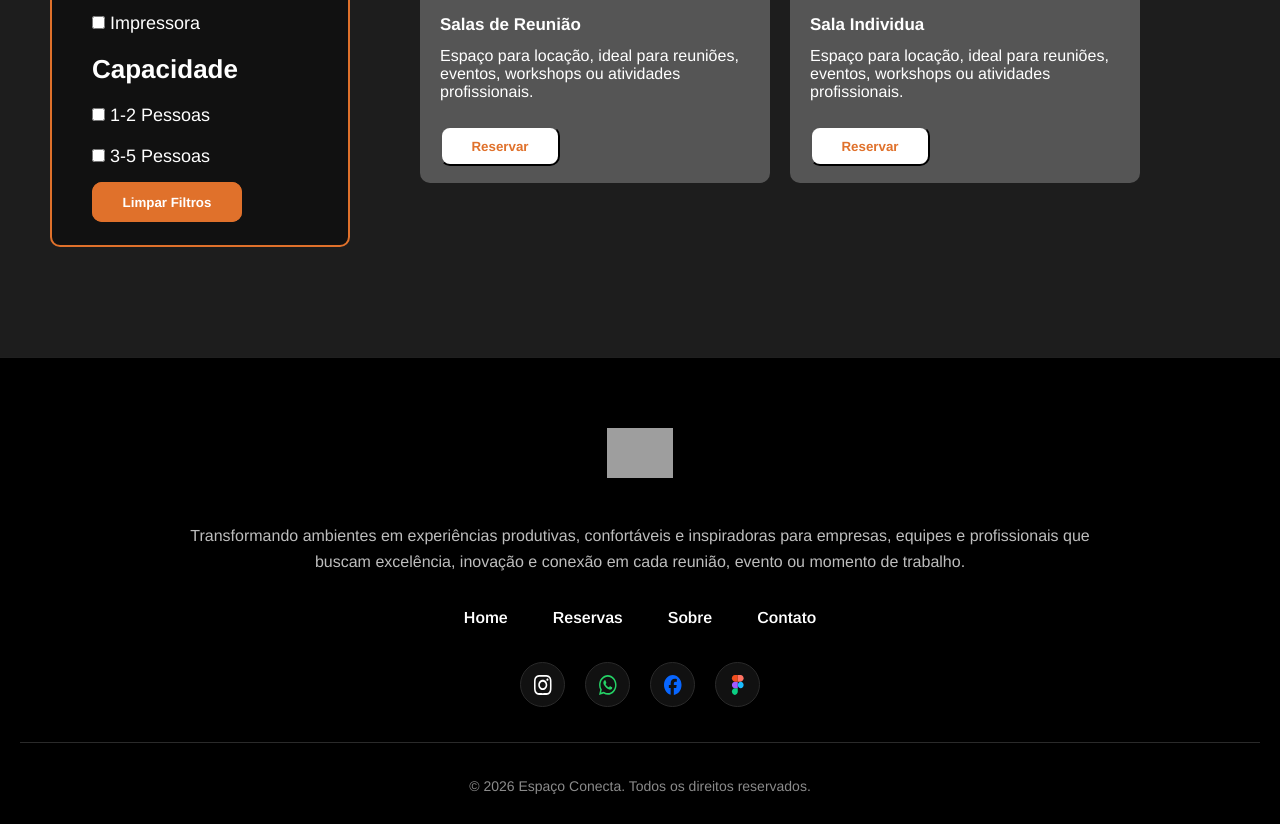
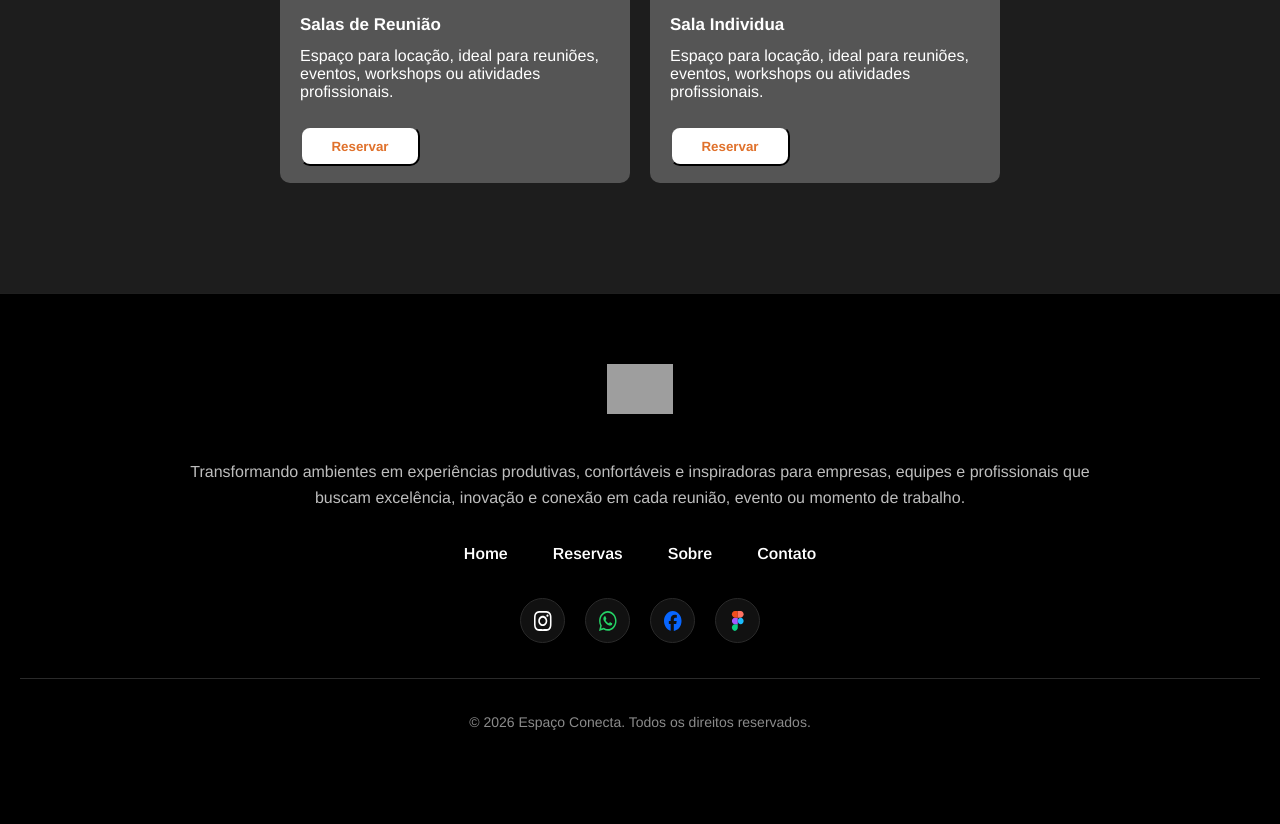
Before and after one commit to PI-SENAC2/Espaco-Conecta, a PHP site: page / in a window 1280 px wide. Shown: the part 2241-3065 px from the top of the page. After the commit the page ends 2971 px from the top, so only its background shows below. Run offline with PHP 8.4, Linux system fonts and the light colour scheme; grey boxes are pictures that could not be loaded.

Commit message:
delete: filtro sidebar index.php

```diff
--- a/frontend/index.php
+++ b/frontend/index.php
@@ -83,33 +83,6 @@
 
     <div class="conteiner-filtros">
 
-        <aside class="filtros">
-            <div class="conteiner-space">
-                <h2>Filtros</h2>
-                <h3>Espaços</h3>
-                <label><input type="checkbox" id="checxkbox" value="individual"> Individual</label>
-                <label><input type="checkbox" value="reuniao"> Sala de Reunião</label>
-                <label><input type="checkbox" value="equipe"> Equipe</label>
-
-                <h3>Infraestrutura</h3>
-                <label><input type="checkbox" value="wifi"> Wi-Fi</label>
-                <label><input type="checkbox" value="cozinha"> Cozinha</label>
-                <label><input type="checkbox" value="projetor"> Projetor</label>
-                <label><input type="checkbox" value="ar"> Ar-Condicionado</label>
-                <label><input type="checkbox" value="impressora"> Impressora</label>
-
-                <h3>Capacidade</h3>
-                <label><input type="checkbox" value="1-2"> 1-2 Pessoas</label>
-                <label><input type="checkbox" value="3-5"> 3-5 Pessoas</label>
-
-            </div>
-            <button id="limpar" class="button-card">
-                <div class="conteiner-button">
-                    <a href="#" id="limpar">Limpar Filtros</a>
-                </div>
-            </button>
-        </aside>
-
         <main class="produtos" id="listaProdutos">
 
             <div class="top-bar">
--- a/frontend/src/style/index.css
+++ b/frontend/src/style/index.css
@@ -465,89 +465,26 @@ flex-direction: column;
    color: var(--text-color);
 }
 
+
+
+/* BARRA PESQUISA */
 .conteiner-filtros {
   display: flex;
   justify-content: center;
-  align-items: flex-start;
-  gap: 70px;
+  align-items: center;
+
   padding: 30px 50px;
   background: #1d1d1d;
   color: white;
 }
 
-/* SIDEBAR */
-.filtros {
-   margin-top: 50px;
-  display: flex;
-  flex-direction: column;
-  justify-content: flex-start;
-  align-items: left;
-  height: 720px;
-  width: 300px;
-  background-color: #111;
-  padding: 30px 40px;
-  border-radius: 10px;
-  border: 2px solid #E0712B;
-}
-
-.conteiner-space{
-   display: flex;
-   flex-direction: column;
-   gap: 20px;
-}
-
-.conteiner-space h2{
-   font-size: 40px;
-   font-weight: 700;
-}
-
-.conteiner-space h3{
-   font-size: 26px;
-   font-weight: 700;
-}
-
-.conteiner-space label{
-    color: white;
-   font-size: 18px;
-   font-weight: 100;
-}
-
-#limpar{
-   display: flex;
-   flex-direction: column;
-   justify-content: center;
-   text-align: center;
-   text-decoration: none;
-   border-radius: 10px;
-   height: 40px;
-   width: 150px;
-   background-color: #E0712B;
-   color: white;
-   font-weight: 700;
-   border: none;
-}
-
-#limpar a:hover{
-   background-color: #ffffff;
-   color: #E0712B;
-   font-size: 700;
-   transform: scale(1.0);
-   transition: background-color 0.3s ease, transform 0.09s ease;
-}
-
-.conteiner-button{
-   display: flex;
-   flex-direction: column;
-   justify-content: center;
-   align-items: center;
-   height: 100%;
-   width: 100%;
-}
-
-/* BARRA PESQUISA */
 main {
   display: flex;
+  justify-content: center;
+  align-items: center;
   margin-top: 50px;
+
+  gap: 50px;
 }
 
 #listaProdutos {
--- a/frontend/src/style/sala.css
+++ b/frontend/src/style/sala.css
@@ -213,13 +213,12 @@ header {
     align-items: flex-start;
 
     width: 100%;
-    padding: 40px 90px; /* mesmo padding da galeria */
+    padding: 40px 80px; /* mesmo padding da galeria */
 
     gap: 80px;
 }
 
 .esquerda-info{
-    flex: 1;
     width: 50%;
     justify-content: left;
 }
```
